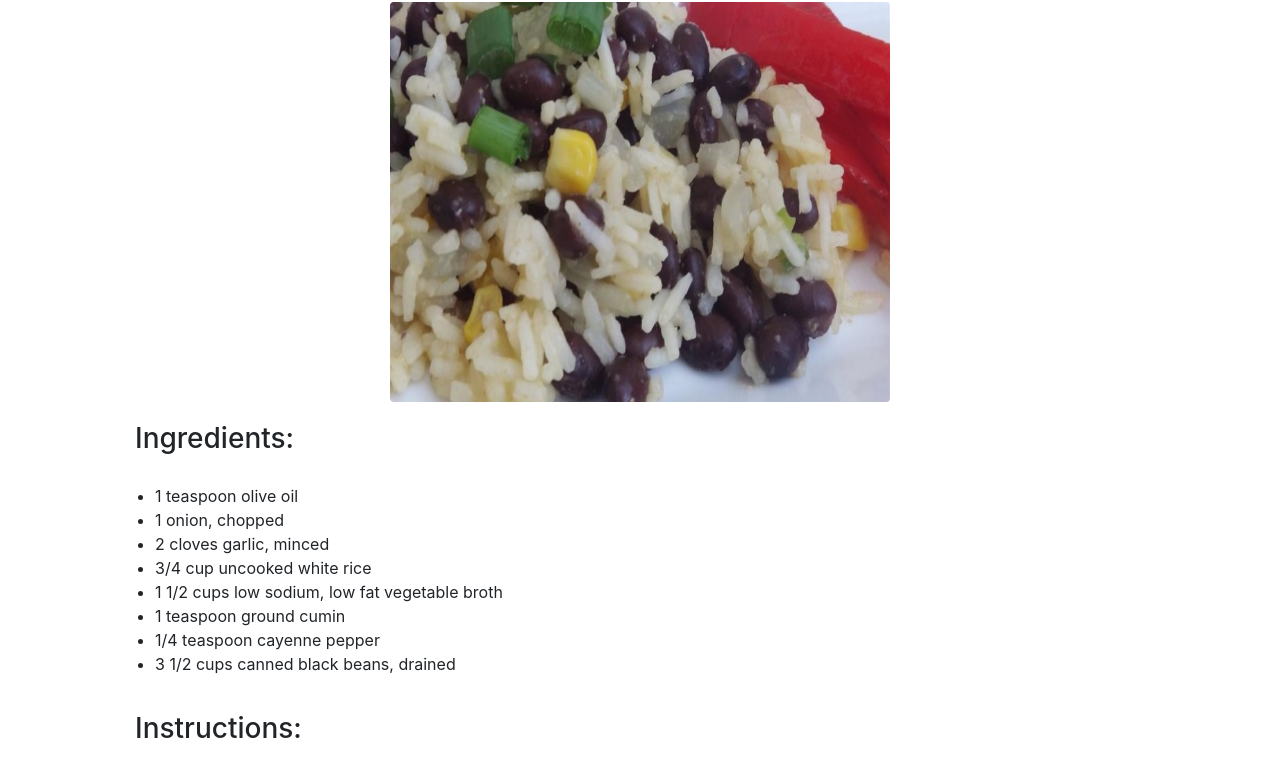
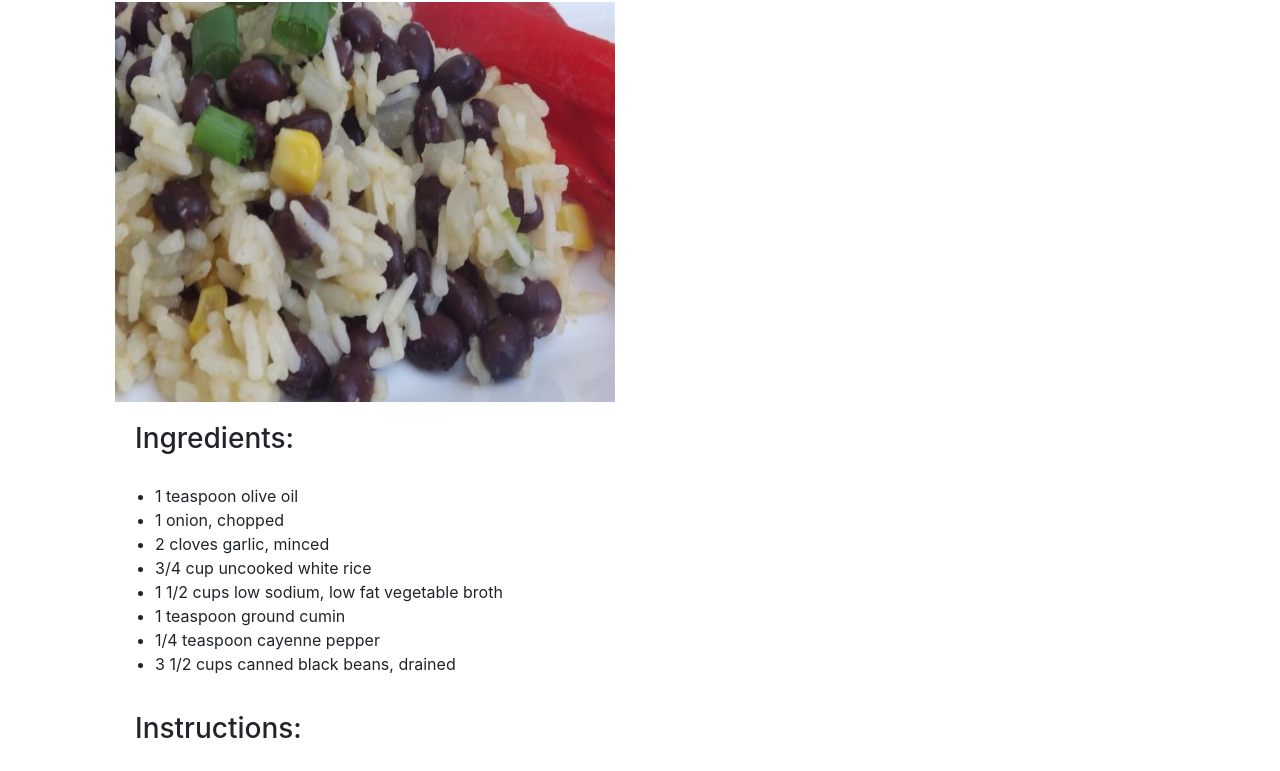
Before and after one commit to beast1903/mmp200, a plain HTML site: page recipe_final_website/30minute.html in a window 1280 px wide. Shown: the part 146-917 px from the top of the page. Drawn offline with nearby package versions, Linux system fonts and the light colour scheme.

Commit message:
Update 30minute.html

```diff
--- a/recipe_final_website/30minute.html
+++ b/recipe_final_website/30minute.html
@@ -57,7 +57,7 @@
 <div class="container">
 <div class="recipe">
 <h2>Black Beans and Rice</h2>
-<img src="bean.jpg" class="rounded mx-auto d-block" width="500" height="400">
+<img src="bean.jpg" width="500" height="400">
 <h3>Ingredients:</h3>
         <ul>
           <li>1 teaspoon olive oil</li>
```
